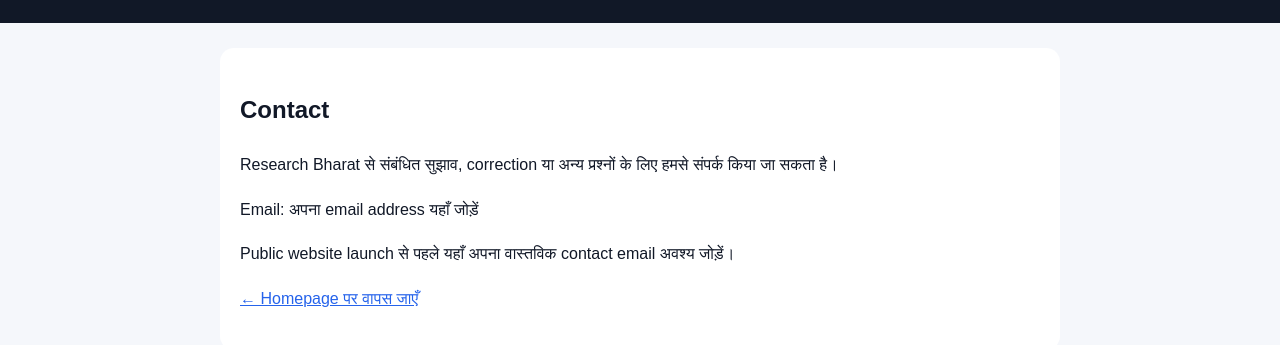
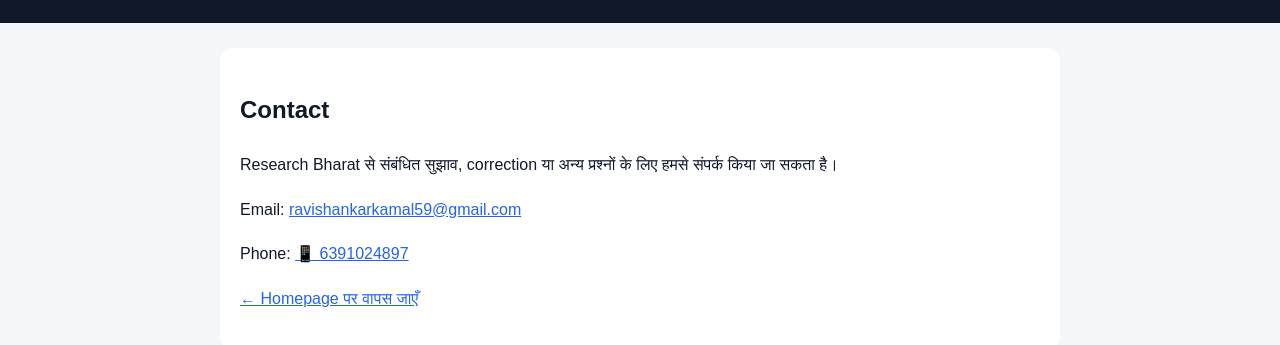
Before and after one commit to ravishankarkamal59-eng/Research-Bharat, a plain HTML site: page frontend/contact.html in a window 1280 px wide. Shown: the part 101-446 px from the top of the page. Drawn offline with Linux system fonts and the light colour scheme.

Commit message:
Update contact details

```diff
--- a/frontend/contact.html
+++ b/frontend/contact.html
@@ -16,8 +16,8 @@
 <main>
 <h2>Contact</h2>
 <p>Research Bharat से संबंधित सुझाव, correction या अन्य प्रश्नों के लिए हमसे संपर्क किया जा सकता है।</p>
-<p>Email: अपना email address यहाँ जोड़ें</p>
-<p>Public website launch से पहले यहाँ अपना वास्तविक contact email अवश्य जोड़ें।</p>
+<p>Email: <a href="mailto:ravishankarkamal59@gmail.com">ravishankarkamal59@gmail.com</a></p>
+<p>Phone: <a href="tel:6391024897">📱 6391024897</a></p>
 <p><a href="/">← Homepage पर वापस जाएँ</a></p>
 </main>
 </body>
```
